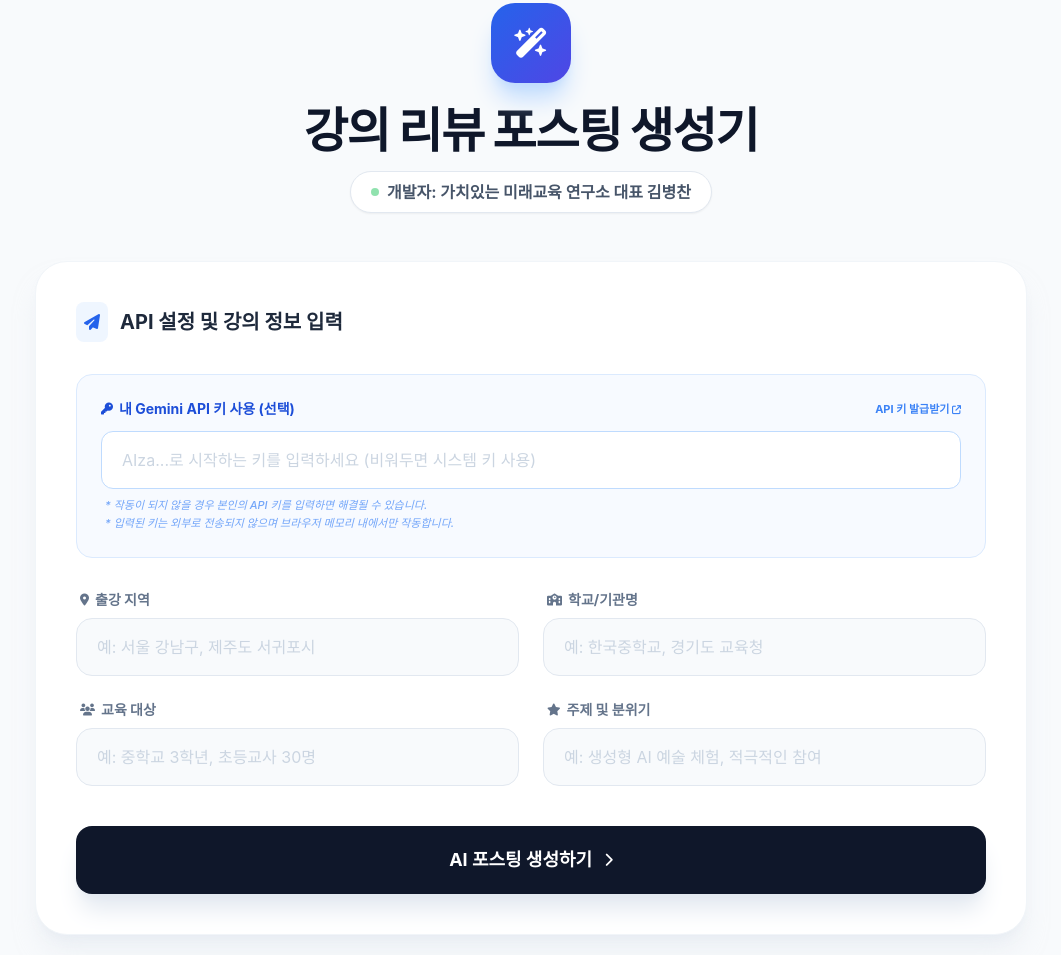
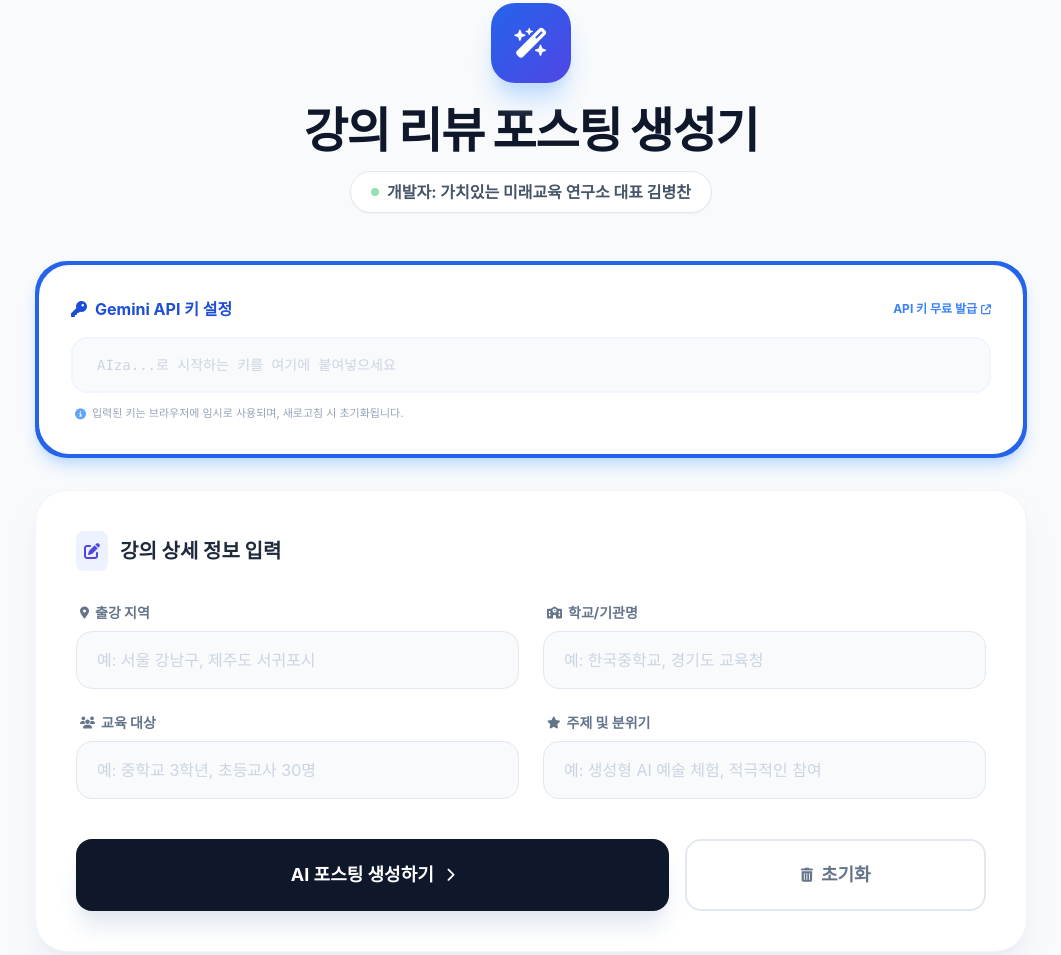
Before and after one commit to koreateacher7979/-, a plain HTML site: page index.html in a window 1280 px wide. Shown: the part 77-1032 px from the top of the page, without its empty margins (109-1170 px from the left). Drawn offline with nearby package versions, Linux system fonts and the light colour scheme; a web font is replaced by a local one.

Commit message:
Update index.html

```diff
--- a/index.html
+++ b/index.html
@@ -53,75 +53,84 @@
         </header>
 
         <!-- Main Content -->
-        <main class="grid gap-10">
+        <main class="grid gap-8">
+            <!-- API Key Section (More prominent) -->
+            <section class="bg-blue-600 rounded-[2rem] p-1 shadow-lg shadow-blue-200">
+                <div class="bg-white rounded-[1.9rem] p-6 md:p-8">
+                    <div class="flex items-center justify-between mb-4">
+                        <label class="text-base font-bold text-blue-700 flex items-center gap-2">
+                            <i class="fa-solid fa-key"></i> Gemini API 키 설정
+                        </label>
+                        <a href="https://aistudio.google.com/app/apikey" target="_blank" class="text-xs text-blue-500 hover:underline font-bold flex items-center gap-1">
+                            API 키 무료 발급 <i class="fa-solid fa-external-link text-[10px]"></i>
+                        </a>
+                    </div>
+                    <input type="password" id="userApiKey" placeholder="AIza...로 시작하는 키를 여기에 붙여넣으세요" class="w-full px-6 py-4 rounded-2xl border-2 border-blue-50 bg-slate-50 focus:bg-white focus:ring-4 focus:ring-blue-500/10 focus:border-blue-500 focus:outline-none transition-all placeholder:text-slate-300 font-mono text-sm">
+                    <p class="text-[11px] text-slate-400 mt-3 flex items-center gap-1.5 ml-1">
+                        <i class="fa-solid fa-circle-info text-blue-400"></i>
+                        입력된 키는 브라우저에 임시로 사용되며, 새로고침 시 초기화됩니다.
+                    </p>
+                </div>
+            </section>
+
             <!-- Input Form Section -->
             <section class="bg-white rounded-[2rem] shadow-xl shadow-slate-200/50 border border-slate-100 p-8 md:p-10 transition-all card-glow">
                 <div class="flex items-center gap-3 mb-8">
-                    <div class="p-2 bg-blue-50 rounded-lg text-blue-600">
-                        <i class="fa-solid fa-paper-plane"></i>
+                    <div class="p-2 bg-indigo-50 rounded-lg text-indigo-600">
+                        <i class="fa-solid fa-pen-to-square"></i>
                     </div>
-                    <h2 class="text-xl font-bold text-slate-800">API 설정 및 강의 정보 입력</h2>
+                    <h2 class="text-xl font-bold text-slate-800">강의 상세 정보 입력</h2>
                 </div>
 
                 <div class="grid grid-cols-1 md:grid-cols-2 gap-6 mb-10">
-                    <!-- API Key Input -->
-                    <div class="space-y-2 col-span-1 md:col-span-2 bg-blue-50/50 p-6 rounded-2xl border border-blue-100 mb-2">
-                        <div class="flex items-center justify-between mb-1">
-                            <label class="text-sm font-bold text-blue-700 flex items-center gap-1.5">
-                                <i class="fa-solid fa-key text-xs"></i> 내 Gemini API 키 사용 (선택)
-                            </label>
-                            <a href="https://aistudio.google.com/app/apikey" target="_blank" class="text-[11px] text-blue-500 hover:underline font-bold">API 키 발급받기 <i class="fa-solid fa-external-link text-[9px]"></i></a>
-                        </div>
-                        <input type="password" id="userApiKey" placeholder="AIza...로 시작하는 키를 입력하세요 (비워두면 시스템 키 사용)" class="w-full px-5 py-4 rounded-xl border border-blue-200 bg-white focus:ring-4 focus:ring-blue-500/10 focus:border-blue-500 focus:outline-none transition-all placeholder:text-slate-300">
-                        <p class="text-[11px] text-blue-500/70 ml-1 font-medium italic mt-2 leading-relaxed">
-                            * 작동이 되지 않을 경우 본인의 API 키를 입력하면 해결될 수 있습니다.<br>
-                            * 입력된 키는 외부로 전송되지 않으며 브라우저 메모리 내에서만 작동합니다.
-                        </p>
-                    </div>
-
                     <div class="space-y-2">
                         <label class="text-sm font-bold text-slate-500 flex items-center gap-1.5 ml-1">
                             <i class="fa-solid fa-location-dot text-xs"></i> 출강 지역
                         </label>
-                        <input type="text" id="region" placeholder="예: 서울 강남구, 제주도 서귀포시" class="w-full px-5 py-4 rounded-2xl border border-slate-200 bg-slate-50 focus:bg-white focus:ring-4 focus:ring-blue-500/10 focus:border-blue-500 focus:outline-none transition-all placeholder:text-slate-300">
+                        <input type="text" id="region" placeholder="예: 서울 강남구, 제주도 서귀포시" class="w-full px-5 py-4 rounded-2xl border border-slate-200 bg-slate-50 focus:bg-white focus:ring-4 focus:ring-indigo-500/10 focus:border-indigo-500 focus:outline-none transition-all placeholder:text-slate-300">
                     </div>
                     <div class="space-y-2">
                         <label class="text-sm font-bold text-slate-500 flex items-center gap-1.5 ml-1">
                             <i class="fa-solid fa-school text-xs"></i> 학교/기관명
                         </label>
-                        <input type="text" id="school" placeholder="예: 한국중학교, 경기도 교육청" class="w-full px-5 py-4 rounded-2xl border border-slate-200 bg-slate-50 focus:bg-white focus:ring-4 focus:ring-blue-500/10 focus:border-blue-500 focus:outline-none transition-all placeholder:text-slate-300">
+                        <input type="text" id="school" placeholder="예: 한국중학교, 경기도 교육청" class="w-full px-5 py-4 rounded-2xl border border-slate-200 bg-slate-50 focus:bg-white focus:ring-4 focus:ring-indigo-500/10 focus:border-indigo-500 focus:outline-none transition-all placeholder:text-slate-300">
                     </div>
                     <div class="space-y-2">
                         <label class="text-sm font-bold text-slate-500 flex items-center gap-1.5 ml-1">
                             <i class="fa-solid fa-users text-xs"></i> 교육 대상
                         </label>
-                        <input type="text" id="audience" placeholder="예: 중학교 3학년, 초등교사 30명" class="w-full px-5 py-4 rounded-2xl border border-slate-200 bg-slate-50 focus:bg-white focus:ring-4 focus:ring-blue-500/10 focus:border-blue-500 focus:outline-none transition-all placeholder:text-slate-300">
+                        <input type="text" id="audience" placeholder="예: 중학교 3학년, 초등교사 30명" class="w-full px-5 py-4 rounded-2xl border border-slate-200 bg-slate-50 focus:bg-white focus:ring-4 focus:ring-indigo-500/10 focus:border-indigo-500 focus:outline-none transition-all placeholder:text-slate-300">
                     </div>
                     <div class="space-y-2">
                         <label class="text-sm font-bold text-slate-500 flex items-center gap-1.5 ml-1">
                             <i class="fa-solid fa-star text-xs"></i> 주제 및 분위기
                         </label>
-                        <input type="text" id="notes" placeholder="예: 생성형 AI 예술 체험, 적극적인 참여" class="w-full px-5 py-4 rounded-2xl border border-slate-200 bg-slate-50 focus:bg-white focus:ring-4 focus:ring-blue-500/10 focus:border-blue-500 focus:outline-none transition-all placeholder:text-slate-300">
+                        <input type="text" id="notes" placeholder="예: 생성형 AI 예술 체험, 적극적인 참여" class="w-full px-5 py-4 rounded-2xl border border-slate-200 bg-slate-50 focus:bg-white focus:ring-4 focus:ring-indigo-500/10 focus:border-indigo-500 focus:outline-none transition-all placeholder:text-slate-300">
                     </div>
                 </div>
 
-                <button id="generateBtn" onclick="generateContent()" class="w-full group bg-slate-900 hover:bg-blue-600 text-white font-bold py-5 rounded-2xl transition-all shadow-xl shadow-slate-200 hover:shadow-blue-200 flex justify-center items-center gap-3 text-lg disabled:opacity-50 disabled:cursor-not-allowed">
-                    <span id="btnText">AI 포스팅 생성하기</span>
-                    <i class="fa-solid fa-chevron-right text-sm group-hover:translate-x-1 transition-transform"></i>
-                </button>
+                <div class="flex flex-col sm:flex-row gap-4">
+                    <button id="generateBtn" onclick="generateContent()" class="flex-[2] group bg-slate-900 hover:bg-blue-600 text-white font-bold py-5 rounded-2xl transition-all shadow-xl shadow-slate-200 hover:shadow-blue-200 flex justify-center items-center gap-3 text-lg disabled:opacity-50 disabled:cursor-not-allowed">
+                        <span id="btnText">AI 포스팅 생성하기</span>
+                        <i class="fa-solid fa-chevron-right text-sm group-hover:translate-x-1 transition-transform"></i>
+                    </button>
+                    <button onclick="resetAll()" class="flex-1 bg-white border-2 border-slate-200 text-slate-500 hover:text-red-500 hover:border-red-200 font-bold py-5 rounded-2xl transition-all flex justify-center items-center gap-2 text-lg">
+                        <i class="fa-solid fa-trash-can text-sm"></i> 초기화
+                    </button>
+                </div>
             </section>
 
             <!-- Loading Spinner -->
             <div id="loadingOverlay" class="hidden flex-col items-center justify-center py-10 space-y-4">
                 <div class="loader"></div>
-                <p class="text-slate-500 font-medium animate-pulse">AI가 최적의 포스팅 문구를 고민 중입니다...</p>
+                <p class="text-slate-500 font-medium animate-pulse">AI가 최적의 포스팅 문구를 작성하고 있습니다...</p>
             </div>
 
             <!-- Result Section -->
             <section id="resultContainer" class="hidden space-y-8 fade-in">
                 <div class="flex items-center justify-between px-2">
-                    <h2 class="text-2xl font-black text-slate-900">생성된 리뷰 초안</h2>
-                    <span class="text-sm text-slate-400 font-medium">내용을 확인하고 복사하세요</span>
+                    <h2 class="text-2xl font-black text-slate-900">작성 완료 ✨</h2>
+                    <span class="text-sm text-slate-400 font-medium italic">원하는 플랫폼의 내용을 복사해 사용하세요</span>
                 </div>
 
                 <div class="grid grid-cols-1 lg:grid-cols-2 gap-8">
@@ -132,7 +141,7 @@
                                 <div class="w-10 h-10 bg-white/20 rounded-xl flex items-center justify-center backdrop-blur-md">
                                     <i class="fa-brands fa-instagram text-xl"></i>
                                 </div>
-                                <span class="font-bold text-lg">Instagram</span>
+                                <span class="font-bold text-lg tracking-tight">Instagram</span>
                             </div>
                             <button onclick="copyText('instaContent')" class="bg-white/20 hover:bg-white text-white hover:text-slate-900 px-5 py-2 rounded-xl text-sm font-bold backdrop-blur-sm transition-all flex items-center gap-2">
                                 <i class="fa-regular fa-copy"></i> 복사
@@ -150,7 +159,7 @@
                                 <div class="w-10 h-10 bg-white/20 rounded-xl flex items-center justify-center backdrop-blur-md">
                                     <i class="fa-solid fa-blog text-xl"></i>
                                 </div>
-                                <span class="font-bold text-lg">Naver Blog</span>
+                                <span class="font-bold text-lg tracking-tight">Naver Blog</span>
                             </div>
                             <button onclick="copyText('blogContent')" class="bg-white/20 hover:bg-white text-white hover:text-slate-900 px-5 py-2 rounded-xl text-sm font-bold backdrop-blur-sm transition-all flex items-center gap-2">
                                 <i class="fa-regular fa-copy"></i> 복사
@@ -175,8 +184,8 @@
     </div>
 
     <script>
-        // API Key - Managed by the Canvas environment.
-        const apiKey = "";
+        // Default Key (for system usage if provided)
+        const systemApiKey = "";
 
         function showToast(msg, isError = false) {
             const toast = document.getElementById('toast');
@@ -188,6 +197,23 @@
                 toast.classList.add('opacity-0', 'translate-y-4', 'pointer-events-none');
                 toast.classList.remove('opacity-100', 'translate-y-0');
             }, 3000);
+        }
+
+        function resetAll() {
+            if(!confirm("모든 입력 내용과 생성된 결과를 삭제하고 초기화할까요?")) return;
+
+            document.getElementById('region').value = '';
+            document.getElementById('school').value = '';
+            document.getElementById('audience').value = '';
+            document.getElementById('notes').value = '';
+            document.getElementById('userApiKey').value = '';
+
+            document.getElementById('resultContainer').classList.add('hidden');
+            document.getElementById('instaContent').innerText = '';
+            document.getElementById('blogContent').innerText = '';
+
+            window.scrollTo({ top: 0, behavior: 'smooth' });
+            showToast('초기화되었습니다. 🧹');
         }
 
         function copyText(elementId) {
@@ -206,12 +232,11 @@
         }
 
         async function generateContent() {
-            // Priority: User Input Key > Environment Key
             const userInputKey = document.getElementById('userApiKey').value.trim();
-            const finalApiKey = userInputKey || apiKey;
+            const finalApiKey = userInputKey || systemApiKey;
 
             if (!finalApiKey) {
-                showToast('API 키가 없습니다. 본인의 API 키를 입력해주세요! 🔑', true);
+                showToast('먼저 API 키를 입력해주세요! 🔑', true);
                 document.getElementById('userApiKey').focus();
                 return;
             }
@@ -247,7 +272,6 @@
             const userPrompt = `출강 지역: ${region}\n기관: ${school}\n대상: ${audience}\n분위기/특징: ${notes}`;
 
             try {
-                // Using gemini-2.5-flash-preview-09-2025 as required
                 const url = `https://generativelanguage.googleapis.com/v1beta/models/gemini-2.5-flash-preview-09-2025:generateContent?key=${finalApiKey}`;
 
                 const response = await fetchWithRetry(url, {
@@ -270,21 +294,19 @@
 
                 const rawContent = data.candidates?.[0]?.content?.parts?.[0]?.text;
                 if (!rawContent) {
-                    throw new Error("AI로부터 유효한 응답을 받지 못했습니다.");
+                    throw new Error("AI로부터 응답을 받지 못했습니다. 다시 시도해주세요.");
                 }
 
                 let parsedResult;
                 try {
-                    // JSON parsing safety
                     const jsonMatch = rawContent.match(/\{[\s\S]*\}/);
                     parsedResult = JSON.parse(jsonMatch ? jsonMatch[0] : rawContent);
                 } catch (parseError) {
-                    console.error("Parse Error:", rawContent);
-                    throw new Error("응답 데이터가 올바른 형식이 아닙니다.");
+                    throw new Error("데이터 형식을 변환하는 데 실패했습니다.");
                 }
 
-                document.getElementById('instaContent').innerText = parsedResult.instagram || "내용을 생성할 수 없습니다.";
-                document.getElementById('blogContent').innerText = parsedResult.blog || "내용을 생성할 수 없습니다.";
+                document.getElementById('instaContent').innerText = parsedResult.instagram || "내용 생성 실패";
+                document.getElementById('blogContent').innerText = parsedResult.blog || "내용 생성 실패";
 
                 loadingOverlay.classList.add('hidden');
                 resultContainer.classList.remove('hidden');
@@ -293,7 +315,7 @@
                     resultContainer.scrollIntoView({ behavior: 'smooth', block: 'start' });
                 }, 100);
 
-                showToast('포스팅이 성공적으로 생성되었습니다! 🚀');
+                showToast('포스팅이 성공적으로 작성되었습니다! 🚀');
 
             } catch (error) {
                 console.error("Generate Error:", error);
@@ -311,15 +333,12 @@
                 try {
                     const res = await fetch(url, options);
                     if (res.ok) return res;
-
-                    // Do not retry on auth errors unless it's a temp network issue
                     if (res.status === 401 || res.status === 403) return res;
-
                     throw new Error(`HTTP ${res.status}`);
                 } catch (err) {
                     if (i === maxRetries - 1) throw err;
                     await new Promise(resolve => setTimeout(resolve, delay));
-                    delay *= 2; // Exponential backoff
+                    delay *= 2;
                 }
             }
         }
```
